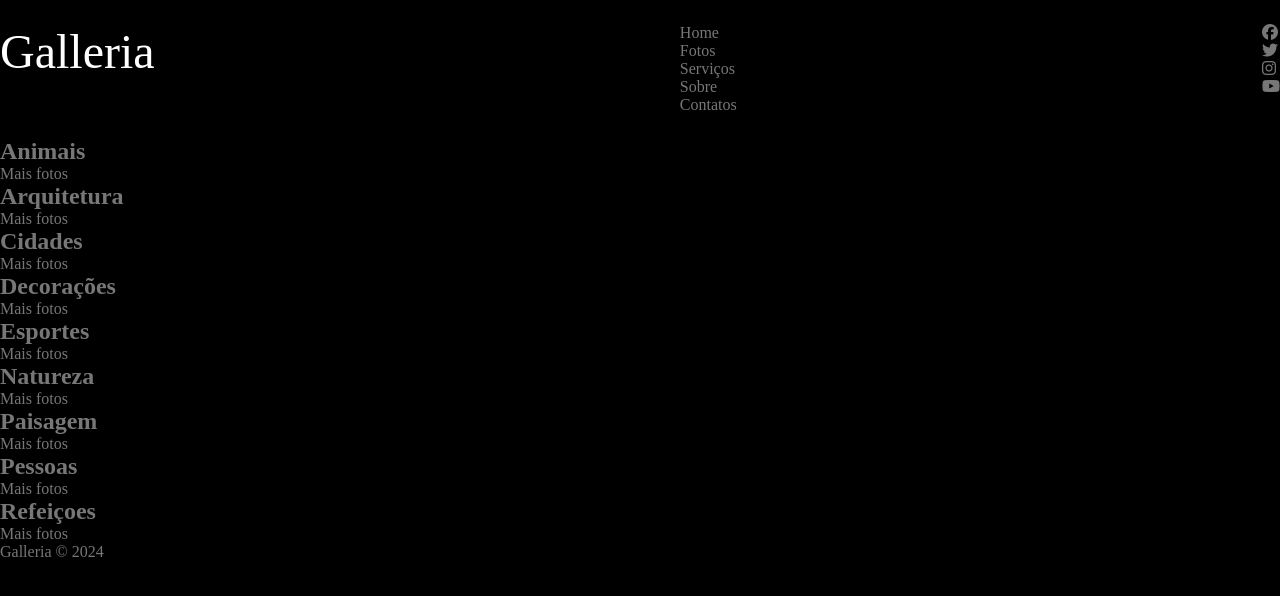
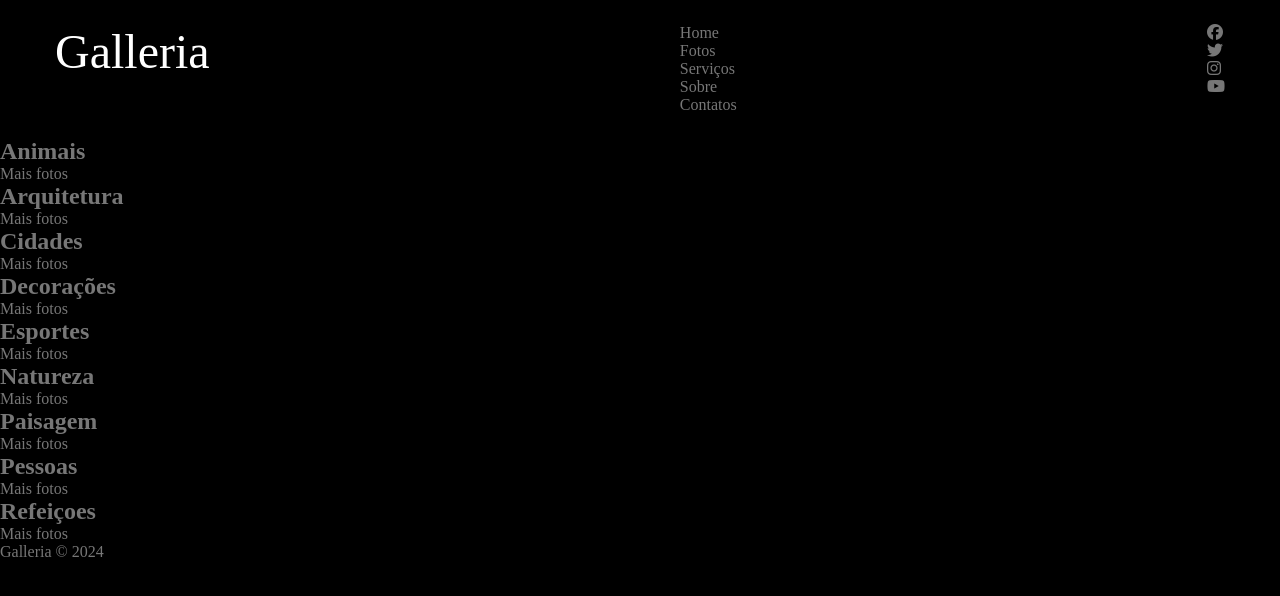
Before and after one commit to MarceloMarquesdeLima/galleria, a plain HTML site: page index.html in a window 1280 px wide. Drawn offline with Linux system fonts and the light colour scheme.

Commit message:
ajuste de tamanho de tela

```diff
--- a/sass/_mixins.sass
+++ b/sass/_mixins.sass
@@ -1,6 +1,6 @@
-@use './_variables'
+@use 'variables'
 
 @mixin container
-  max-width: container-width
+  max-width: variables.$container-width
   padding: 1.5rem 0
   margin: 0 auto
--- a/sass/_variables.sass
+++ b/sass/_variables.sass
@@ -1,5 +1,5 @@
-$primary-color: #fff
+$primary-color: #FFF
 $secondary-color: #20C997
 $text-color: #777
 $bg-color: #000
-$container-with: 1170px
+$container-width: 1170px
--- a/sass/styles.sass
+++ b/sass/styles.sass
@@ -1,5 +1,5 @@
-@use './_variables'
-@use './_mixins'
+@use 'variables'
+@use 'mixins'
 
 *
     font-family: 'Josefin-Sans'
```
Also changed, not shown: css/styles.css, 1 other file.
